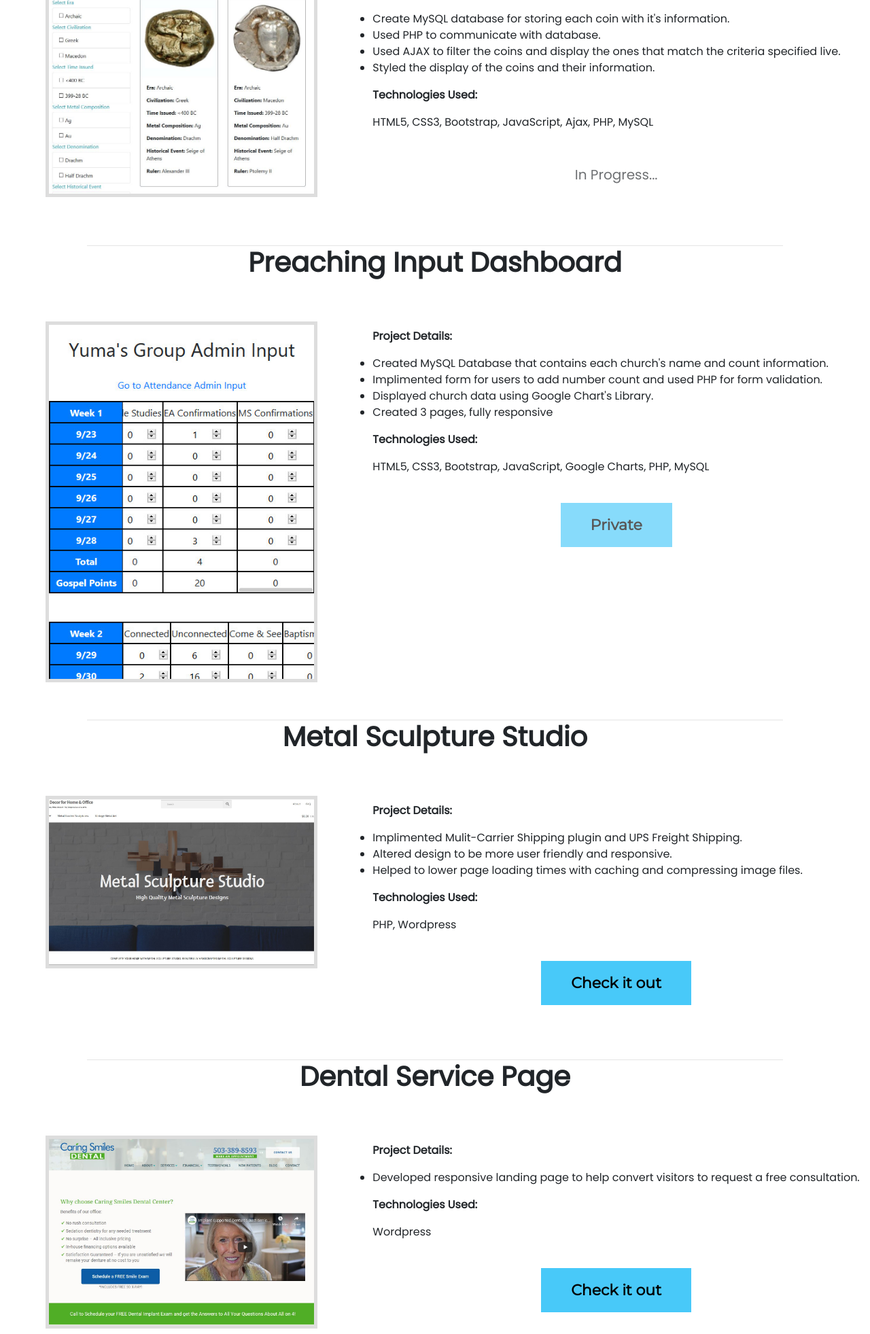
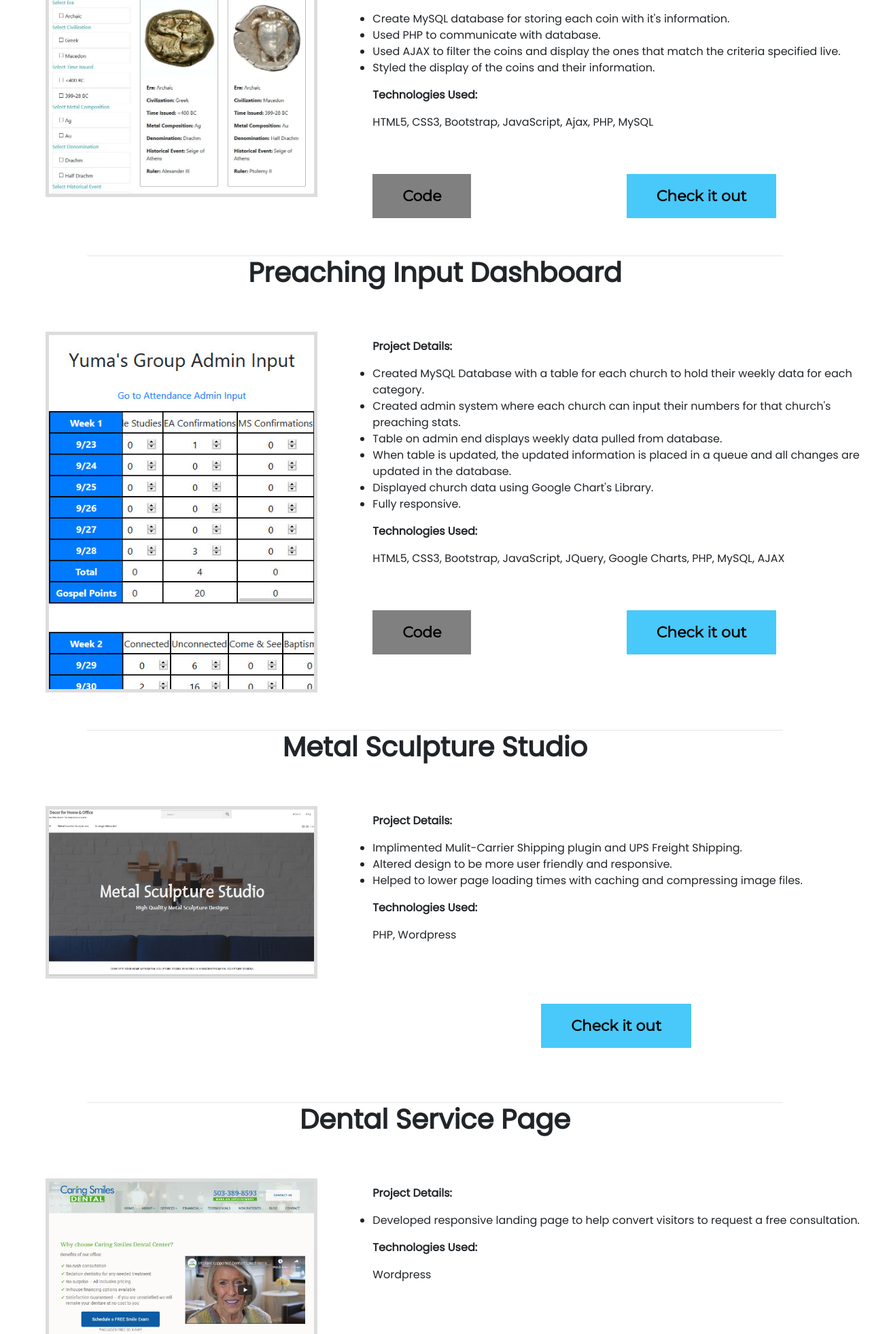
Before and after one commit to Osimba/Portfolio, a PHP site: page / in a window 1280 px wide. Shown: the part 2122-4085 px from the top of the page at 68% size. Run offline with PHP 8.4, Linux system fonts and the light colour scheme; some libraries are stand-ins or nearby versions.

Commit message:
Update and add new client works to portfolio. Add github links

```diff
--- a/css/style.css
+++ b/css/style.css
@@ -2,6 +2,10 @@
 	margin: 0; padding: 0;
 	font-family: 'Poppins', sans-serif;
 	box-sizing: border-box;
+}
+
+html {
+	scroll-behavior: smooth;
 }
 
 /*Global*/
@@ -37,6 +41,9 @@ h3 {
 	.contact-info a {
 		color: white;
 	}
+	.contact-info a:hover {
+		color: #48c9f9;
+	}
 .carousel-control-prev, .carousel-control-next {
 	color: black;
 }
@@ -56,15 +63,15 @@ section {
 }
 .navbar-light .navbar-nav .nav-link:hover {
 	color: white;
-	background-color: #48c9f9;
+	background-color: #48c9f9; /* light blue color */
 }
 .button-link {
-	background-color: #48c9f9;
+	background-color: #48c9f9; /* light blue color */
 	border-radius: 0;
 	color: #000000;
 	font-size: 22px;
 	padding: 12px 40px 12px 40px;
-	border: 4px solid #48c9f9;
+	border: 4px solid #48c9f9; /* light blue color */
 	font-weight: bold;
 	font-family: 'Montserrat', sans-serif;
 }
@@ -72,7 +79,23 @@ section {
 .button-link:focus,
 .button-link:active {
 	background-color: #ffffff;
-	border: 4px solid #48c9f9;
+	border: 4px solid #48c9f9; /* light blue color */
+}
+.second-link {
+	background-color: grey;
+	border-radius: 0;
+	color: #000000;
+	font-size: 22px;
+	padding: 12px 40px 12px 40px;
+	border: 4px solid grey;
+	font-weight: bold;
+	font-family: 'Montserrat', sans-serif;
+}
+.second-link:hover,
+.second-link:focus,
+.second-link:active {
+	background-color: #ffffff;
+	border: 4px solid grey;
 }
 
 
@@ -223,6 +246,7 @@ div.project-row {
 				color: black;
 			}
 
+/* Contact */
 section.contact.container {
 	max-width: 600px;
 }
--- a/index.php
+++ b/index.php
@@ -1,8 +1,3 @@
-<!-- TO DO
-Add social media buttons
-Add github source links
-Add Testimonials
--->
 <!DOCTYPE html>
 <html lang="en">
 	<head>
@@ -164,7 +159,11 @@ Add Testimonials
           <p><strong>Technologies Used:</strong></p>
           <p>HTML5, CSS3, Bootstrap, JavaScript, Ajax, PHP, MySQL</p>
 
-          <a class="project-link"><button class="btn btn-lg" disabled>In Progress...</button></a>
+          <br><br>
+          <div class="row">
+				<a class="col-6" href=""><button class="btn second-link btn-lg">Code</button></a>
+				<a class="col-6" href="" class="project-link"><button class="btn button-link btn-lg">Check it out</button></a>
+			</div>
 
         </div>
 
@@ -203,16 +202,22 @@ Add Testimonials
 
 			<p><strong>Project Details:</strong></p>
 			<ul>
-            <li>Created MySQL Database that contains each church's name and count information.</li>
-            <li>Implimented form for users to add number count and used PHP for form validation.</li>
+				<li>Created MySQL Database with a table for each church to hold their weekly data for each category.</li>
+				<li>Created admin system where each church can input their numbers for that church's preaching stats.</li>
+				<li>Table on admin end displays weekly data pulled from database.</li>
+				<li>When table is updated, the updated information is placed in a queue and all changes are updated in the database.</li>
 				<li>Displayed church data using Google Chart's Library.</li>
-            <li>Created 3 pages, fully responsive</li>
+				<li>Fully responsive.</li>
 			</ul>
 
 			<p><strong>Technologies Used:</strong></p>
-          <p>HTML5, CSS3, Bootstrap, JavaScript, Google Charts, PHP, MySQL</p>
+			<p>HTML5, CSS3, Bootstrap, JavaScript, JQuery, Google Charts, PHP, MySQL, AJAX</p>
 
-          <a class="project-link"><button class="btn button-link btn-lg" disabled>Private</button></a>
+			<br><br>
+			<div class="row">
+				<a class="col-6" href=""><button class="btn second-link btn-lg">Code</button></a>
+				<a class="col-6" href="http://azfestival.proqweb.com" class="project-link"><button class="btn button-link btn-lg">Check it out</button></a>
+			</div>
 
         </div>
 
@@ -260,7 +265,9 @@ Add Testimonials
           <p><strong>Technologies Used:</strong></p>
           <p>PHP, Wordpress</p>
 
-          <a href="https://www.metalsculpturestudio.com/" class="project-link"><button class="btn button-link btn-lg" >Check it out</button></a>
+          <br><br>
+
+			<a href="https://www.metalsculpturestudio.com/" class="project-link"><button class="btn button-link btn-lg">Check it out</button></a>
 
         </div>
 
@@ -304,7 +311,10 @@ Add Testimonials
 			<p><strong>Technologies Used:</strong></p>
 			<p>Wordpress</p>
 
+			<br><br>
+
 			<a href="https://visitcaringsmiles.com/services-type/all-on-4/" class="project-link"><button class="btn button-link btn-lg">Check it out</button></a>
+
 
 
         </div>
@@ -355,6 +365,7 @@ Add Testimonials
           <p>HTML5, CSS3, JavaScript, Wordpress, Toolset</p>
 
           <a href="https://www.jitseasy.com/" class="project-link"><button class="btn button-link btn-lg">Check it out</button></a>
+
 
         </div>
 
```
Also changed, not shown: img/anime-list-members.jpg (added). Lines whose indentation alone changed are shown as unchanged.
